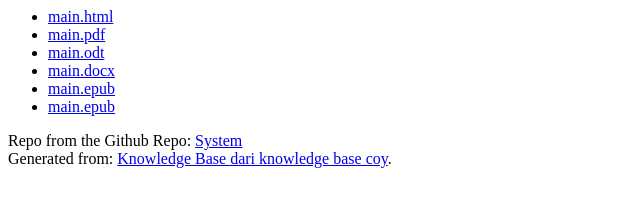
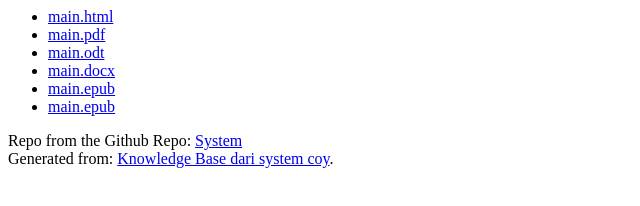
Before and after one commit to rnurdinb/System, a plain HTML site: page index.html in a window 1280 px wide. Shown: the full height of the page, 0-640 px from the left. Drawn offline with Linux system fonts and the light colour scheme.

Commit message:
Update index.html

```diff
--- a/index.html
+++ b/index.html
@@ -13,6 +13,6 @@
     <li><a href="main.asciidoc">main.epub</a>
 </ul>
 Repo from the Github Repo: <a href="https://github.com/rnurdinb/System">System</a><br>
-Generated from: <a href="https://github.com/rnurdinb/knowledge-base">Knowledge Base dari knowledge base coy</a>.
+Generated from: <a href="https://github.com/rnurdinb/knowledge-base">Knowledge Base dari system coy</a>.
 </body>
 </html>
```
